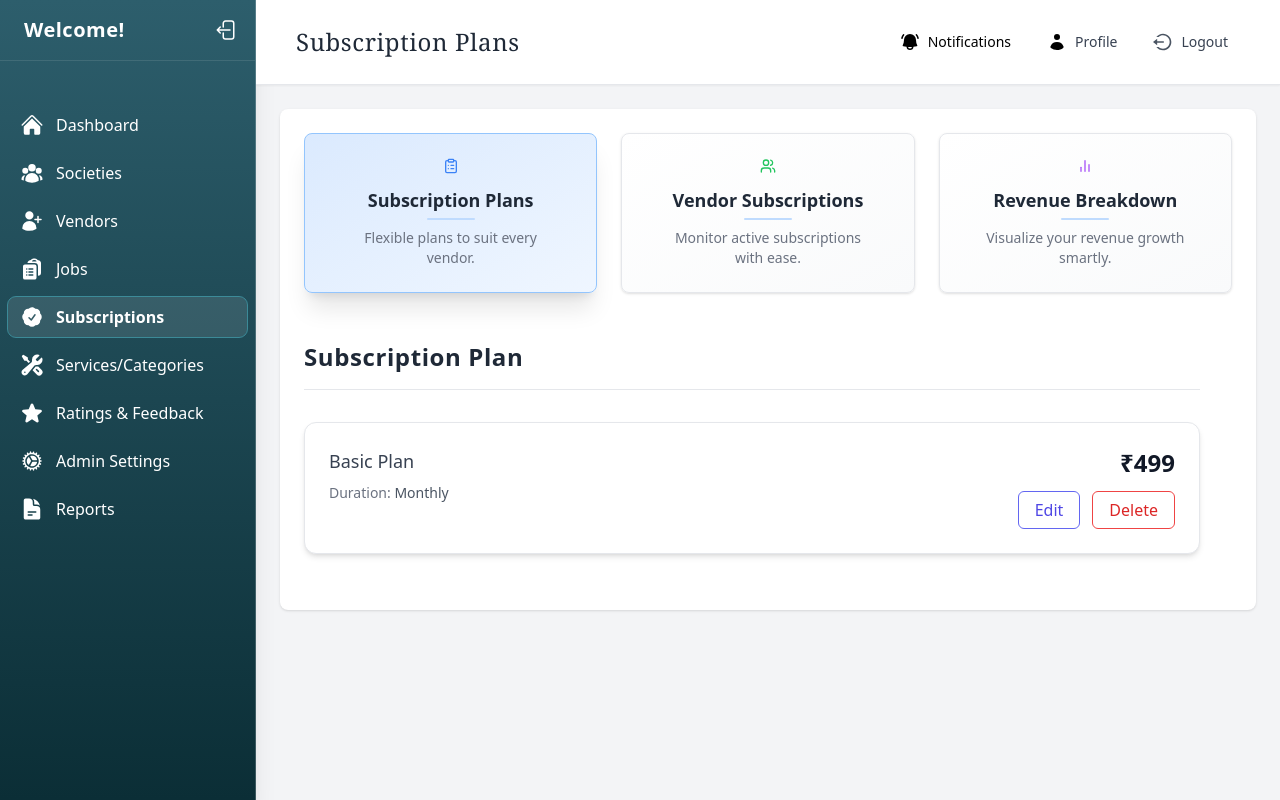
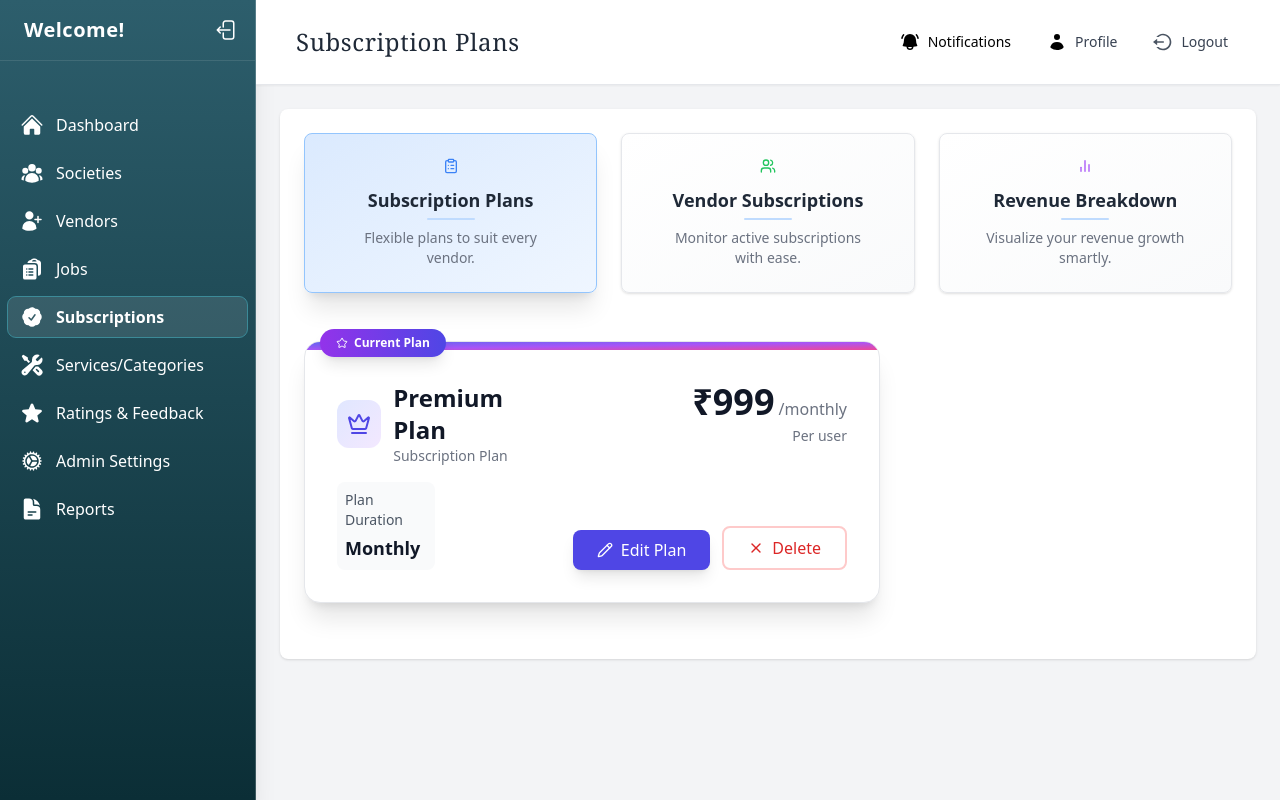
Before and after one commit to Mayank-Webseeder/society-management-project, a React (Vite) app: page /subscriptions in a window 1280 px wide. Built offline with nearby package versions, Linux system fonts and the light colour scheme; sample sign-in values are in the browser's storage.

Commit message:
change single subscription plan ui

```diff
--- a/src/components/subscription/SubscriptionPlans.jsx
+++ b/src/components/subscription/SubscriptionPlans.jsx
@@ -1,11 +1,9 @@
 import React, { useEffect, useState } from "react";
-import { Pencil } from "lucide-react";
-import { CiTrash } from "react-icons/ci";
+import { Pencil, Check, X, Star, Crown } from "lucide-react";
 
 const SubscriptionPlans = () => {
-  const [plans, setPlans] = useState([]);
+  const [plan, setPlan] = useState(null);
   const [showModal, setShowModal] = useState(false);
-  const [editingPlan, setEditingPlan] = useState(null);
   const [formData, setFormData] = useState({
     name: "",
     price: "",
@@ -13,135 +11,213 @@ const SubscriptionPlans = () => {
   });
 
   useEffect(() => {
-    setPlans([
-      {
+    setPlan({
       _id: "plan1",
-        name: "Basic Plan",
-        price: 499,
+      name: "Premium Plan",
+      price: 999,
       duration: "Monthly",
-      },
-    ]);
+    });
   }, []);
 
-  const handleOpenModal = (plan) => {
-    setEditingPlan(plan);
+  const handleOpenModal = () => {
+    if (plan) {
       setFormData({
         name: plan.name,
         price: plan.price,
         duration: plan.duration,
       });
       setShowModal(true);
+    }
   };
 
   const handleSave = () => {
     const updatedPlan = {
-      ...editingPlan,
+      ...plan,
       name: formData.name,
       price: Number(formData.price),
       duration: formData.duration,
     };
 
-    setPlans(plans.map((p) => (p._id === editingPlan._id ? updatedPlan : p)));
+    setPlan(updatedPlan);
     setShowModal(false);
   };
 
-  const handleOnDelete = (id) => {
-    if (window.confirm("Do you want to remove this plan?")) {
-      setPlans(plans.filter((plan) => plan._id !== id));
-      alert("Plan removed");
+  const handleDelete = () => {
+    if (
+      window.confirm("Are you sure you want to delete this subscription plan?")
+    ) {
+      setPlan(null);
+      alert("Subscription plan deleted successfully");
     }
   };
 
+  if (!plan) {
     return (
-   <div className="py-8 max-w-4xl mx-0 space-y-8 px-0">
-  {/* Section Header */}
-  <div className="flex items-center justify-between border-b border-gray-200 pb-4">
-    <h3 className="text-2xl font-semibold text-gray-800 tracking-wide">
-      Subscription Plan
+      <div className="py-8 max-w-4xl mx-auto px-4">
+        <div className="text-center py-16">
+          <div className="w-20 h-20 mx-auto mb-6 rounded-full bg-gray-100 flex items-center justify-center">
+            <Crown className="w-10 h-10 text-gray-400" />
+          </div>
+          <h3 className="text-xl font-medium text-gray-900 mb-2">
+            No Subscription Plan
           </h3>
+          <p className="text-gray-500 mb-6">
+            Create a subscription plan to get started
+          </p>
+        </div>
+      </div>
+    );
+  }
+
+  return (
+    <div className="py-8 w-full mx-auto space-y-8">
+      <div className="relative w-full max-w-xl">
+        <div className="absolute -top-3 left-4 z-10">
+          <span className="inline-flex items-center px-4 py-1.5 rounded-full text-xs font-semibold bg-gradient-to-r from-purple-600 to-indigo-600 text-white shadow-lg">
+            <Star className="w-3 h-3 mr-1.5" />
+            Current Plan
+          </span>
         </div>
 
-  {/* Plan Card */}
-  {plans.length === 0 ? (
-    <div className="text-left text-gray-400 italic">No plan available.</div>
-  ) : (
-    <div className="bg-white rounded-xl shadow-md hover:shadow-lg transition-shadow duration-300 border border-gray-200 overflow-hidden">
-      <div className="flex flex-col md:flex-row justify-between items-start p-6 gap-6">
-        {/* Left: Plan Info */}
-        <div className="flex flex-col space-y-1 md:space-y-2 text-gray-700 text-left">
-          <h4 className="text-lg font-medium">{plans[0].name}</h4>
-          <p className="text-sm text-gray-500">
-            Duration: <span className="font-normal text-gray-600">{plans[0].duration}</span>
+        <div className="bg-white rounded-2xl shadow-xl border border-gray-200 overflow-hidden hover:shadow-2xl transition-all duration-300">
+          <div className="bg-gradient-to-br from-indigo-500 via-purple-500 to-pink-500 h-2"></div>
+
+          <div className="p-6 sm:p-8">
+            <div className="flex flex-col lg:flex-row lg:items-center lg:justify-between gap-6">
+              {/* Left Side - Plan Details */}
+              <div className="flex-1">
+                <div className="flex items-center gap-3 mb-4">
+                  <div className="w-12 h-12 rounded-xl bg-gradient-to-br from-indigo-100 to-purple-100 flex items-center justify-center">
+                    <Crown className="w-6 h-6 text-indigo-600" />
+                  </div>
+                  <div>
+                    <h3 className="text-xl sm:text-2xl font-bold text-gray-900">
+                      {plan.name}
+                    </h3>
+                    <p className="text-gray-500 text-sm">Subscription Plan</p>
+                  </div>
+                </div>
+
+                <div className="grid grid-cols-1 sm:grid-cols-2 gap-4">
+                  <div className="bg-gray-50 rounded-lg p-2">
+                    <p className="text-sm font-medium text-gray-600">
+                      Plan Duration
+                    </p>
+                    <p className="text-lg font-semibold text-gray-900 mt-1">
+                      {plan.duration}
                     </p>
                   </div>
+                </div>
+              </div>
 
-        {/* Right: Price + Actions */}
-        <div className="flex flex-col md:items-end gap-3">
-          <div className="text-2xl font-semibold text-gray-900">₹{plans[0].price}</div>
-          <div className="flex gap-3">
+              {/* Right Side - Price & Actions */}
+              <div className="w-full lg:w-auto">
+                <div className="mb-6 text-center lg:text-right">
+                  <div className="flex items-baseline justify-center lg:justify-end gap-1">
+                    <span className="text-xl sm:text-4xl font-bold text-gray-900">
+                      ₹{plan.price}
+                    </span>
+                    <span className="text-gray-500">
+                      /{plan.duration.toLowerCase()}
+                    </span>
+                  </div>
+                  <p className="text-sm text-gray-500 mt-1">Per user</p>
+                </div>
+
+                <div className="flex flex-col sm:flex-row items-center sm:items-end justify-end gap-3 mt-0 xl:mt-20">
                   <button
-              onClick={() => handleOpenModal(plans[0])}
-              className="px-4 py-1.5 rounded-md border border-indigo-500 text-indigo-600 hover:bg-indigo-50 transition"
+                    onClick={handleOpenModal}
+                    className="flex items-center justify-center gap-2 px-6 py-2 bg-indigo-600 text-white rounded-lg hover:bg-indigo-700 transition-colors font-medium shadow-lg hover:shadow-xl"
                   >
-              Edit
+                    <Pencil className="w-4 h-4" />
+                    Edit Plan
                   </button>
                   <button
-              onClick={() => handleOnDelete(plans[0]._id)}
-              className="px-4 py-1.5 rounded-md border border-red-500 text-red-600 hover:bg-red-50 transition"
+                    onClick={handleDelete}
+                    className="flex items-center justify-center gap-2 px-6 py-2 border-2 border-red-200 text-red-600 rounded-lg hover:bg-red-50 hover:border-red-300 transition-colors font-medium"
                   >
+                    <X className="w-4 h-4" />
                     Delete
                   </button>
                 </div>
               </div>
             </div>
           </div>
-  )}
+        </div>
+      </div>
 
+      {/* Edit Modal */}
+      {showModal && (
+        <div className="fixed inset-0 bg-black/50 backdrop-blur-sm flex items-center justify-center z-50 p-4">
+          <div className="bg-white rounded-2xl shadow-2xl w-full max-w-md">
+            <div className="bg-gradient-to-r from-indigo-500 to-purple-600 px-6 py-4 rounded-t-2xl">
+              <h3 className="text-xl font-bold text-white">
+                Edit Subscription Plan
+              </h3>
+            </div>
 
-      {showModal && (
-        <div className="fixed inset-0 bg-black/30 backdrop-blur-sm flex items-center justify-center z-50">
-          <div className="bg-white p-6 rounded-xl shadow-lg space-y-4 w-full max-w-md">
-            <h3 className="text-lg font-bold text-gray-800">Edit Plan</h3>
+            <div className="p-6 space-y-5">
+              <div>
+                <label className="block text-sm font-medium text-gray-700 mb-2">
+                  Plan Name
+                </label>
                 <input
                   type="text"
-              placeholder="Plan Name"
+                  placeholder="Enter plan name"
                   value={formData.name}
                   onChange={(e) =>
                     setFormData({ ...formData, name: e.target.value })
                   }
-              className="w-full border p-2 rounded"
+                  className="w-full px-4 py-3 border border-gray-300 rounded-lg focus:outline-none focus:ring-2 focus:ring-indigo-500 focus:border-transparent transition-colors"
                 />
+              </div>
+
+              <div>
+                <label className="block text-sm font-medium text-gray-700 mb-2">
+                  Price (₹)
+                </label>
                 <input
                   type="number"
-              placeholder="Price (₹)"
+                  placeholder="Enter price"
                   value={formData.price}
                   onChange={(e) =>
                     setFormData({ ...formData, price: e.target.value })
                   }
-              className="w-full border p-2 rounded"
+                  className="w-full px-4 py-3 border border-gray-300 rounded-lg focus:outline-none focus:ring-2 focus:ring-indigo-500 focus:border-transparent transition-colors"
                 />
-            <input
-              type="text"
-              placeholder="Duration (e.g., Monthly)"
+              </div>
+
+              <div>
+                <label className="block text-sm font-medium text-gray-700 mb-2">
+                  Duration
+                </label>
+                <select
                   value={formData.duration}
                   onChange={(e) =>
                     setFormData({ ...formData, duration: e.target.value })
                   }
-              className="w-full border p-2 rounded"
-            />
+                  className="w-full px-4 py-3 border border-gray-300 rounded-lg focus:outline-none focus:ring-2 focus:ring-indigo-500 focus:border-transparent transition-colors"
+                >
+                  <option value="Monthly">Monthly</option>
+                  <option value="Yearly">Yearly</option>
+                  <option value="Quarterly">Quarterly</option>
+                </select>
+              </div>
+            </div>
 
-            <div className="flex justify-end gap-3">
+            {/* Modal Footer */}
+            <div className="px-6 py-4 bg-gray-50 rounded-b-2xl flex justify-end gap-3">
               <button
                 onClick={() => setShowModal(false)}
-                className="px-4 py-2 text-gray-600 hover:underline"
+                className="px-6 py-2.5 text-gray-600 hover:text-gray-800 font-medium transition-colors"
               >
                 Cancel
               </button>
               <button
                 onClick={handleSave}
-                className="px-4 py-2 bg-blue-600 text-white rounded hover:bg-blue-700"
+                className="px-6 py-2.5 bg-indigo-600 text-white rounded-lg hover:bg-indigo-700 transition-colors font-medium shadow-lg"
               >
-                Save
+                Save Changes
               </button>
             </div>
           </div>
```
Lines whose indentation alone changed are shown as unchanged.
